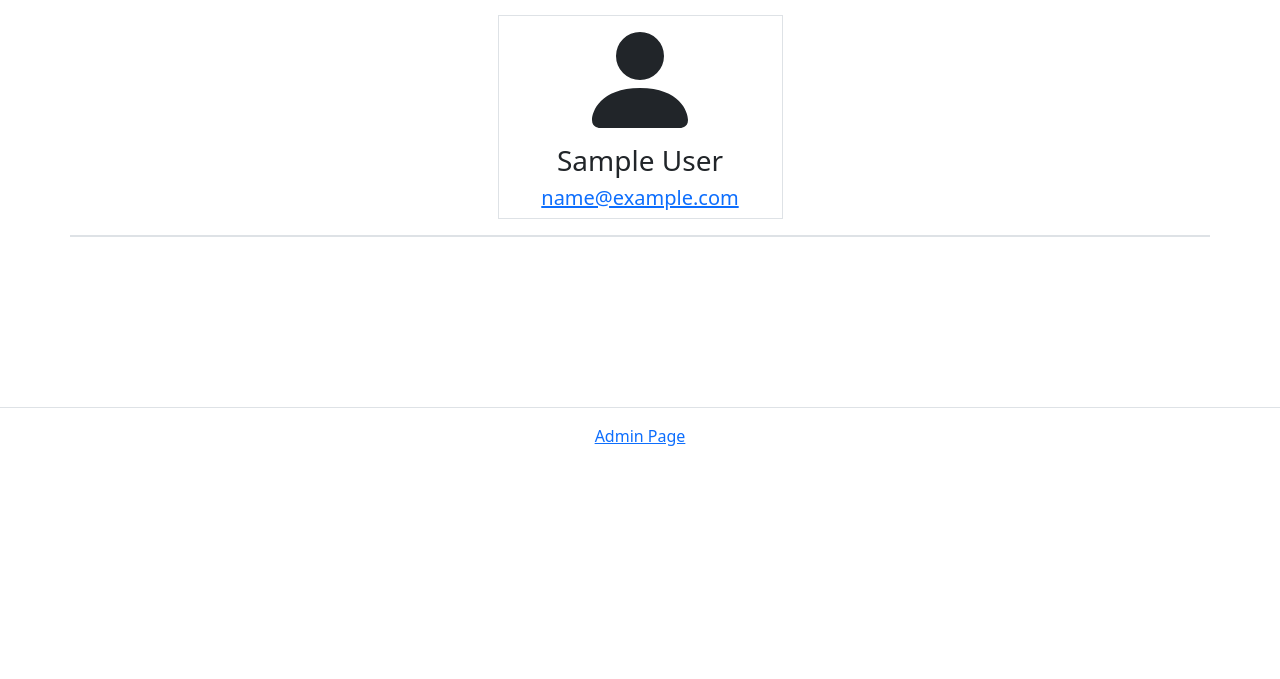
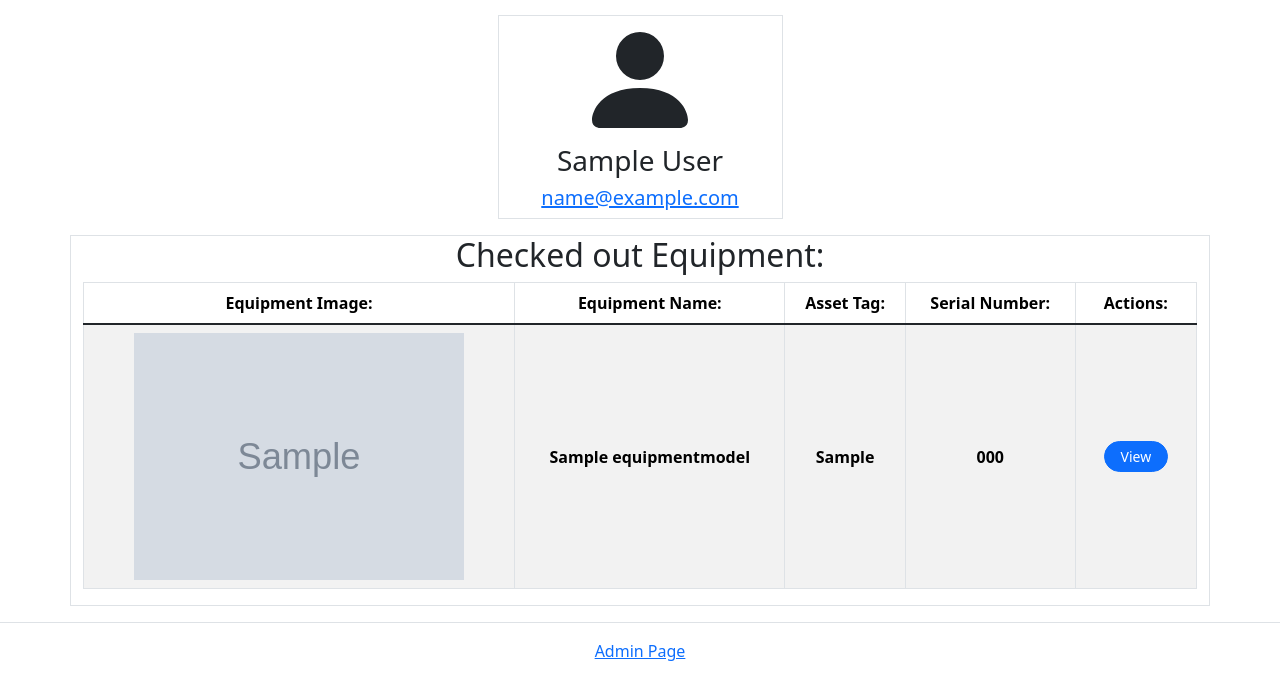
Before and after one commit to C0atRack/Django-Equipment-Management, a Django app: page /user/profile/1 in a window 1280 px wide. Shown: the part 336-1015 px from the top of the page. Before the commit the page ends 782 px from the top, so only its background shows below. Run offline with Django 4.2, Linux system fonts and the light colour scheme; tables that the repository leaves empty hold one stand-in row (values such as "Sample post"); grey boxes marked "Sample" are stand-in pictures; lists and menus that the app fills with data are empty; some libraries are stand-ins or nearby versions; grey boxes are pictures that could not be loaded.

Commit message:
The profile page is almost done. It now lists all equipment in an employee's name

```diff
--- a/equipment_app/templates/equipment_app/employee_detail.html
+++ b/equipment_app/templates/equipment_app/employee_detail.html
@@ -1,7 +1,7 @@
 {% extends "equipment_app/base.html" %}
 {% load static %}
 {%block content%}
-<div class="container-md">
+<div class="container-md mb-3">
     <div class="row my-3 justify-content-center text-center align-center">
         <div class="col-md-3 border">
             <!-- From https://icons.getbootstrap.com/icons/person-fill/ -->
@@ -13,9 +13,46 @@
             <h5 class="text-center text-break"><a href="mailto:{{employee_user.email}}">{{employee_user.email}}</a></h5>
         </div>
     </div>
-    <div class="row mb-3 justify-content-center">
-        <div class="col-lg border">
-
+    <div class="row justify-content-center border-top border-end border-start ">
+        <div class="col-lg text-center ">
+            <h2>Checked out Equipment:</h2>
+        </div>
+    </div>
+    <div class="row justify-content-center border-end border-start border-bottom">
+        <div class="col-lg text-center ">
+            <div class="col-lg text-center table-responsive">
+                <table class="table table-striped table-bordered table-hover" z-index = -1>
+                    <thead>
+                        <tr>
+                            <th scope="columnheader" >Equipment Image: </th>
+                            <th scope="columnheader" >Equipment Name: </th>
+                            <th scope="columnheader" >Asset Tag: </th>
+                            <th scope="columnheader" >Serial Number: </th>
+                            <th scope="columnheader" aira-label="Equipment Action Buttons">Actions:</th>
+                        </tr>
+                    </thead>
+                    <tbody class="table-group-divider">
+                    {% for equipment in aff_equipment %}
+                        <tr>
+                            <th scope="cell" class="align-middle">
+                                <img alt="Photo of {{object}}" class="image-fluid" style="width: 20vw; min-width: 330px;" src="{% get_media_prefix %}{{equipment.Img}}">
+                            </th>
+                            <th scope="cell" class="align-middle">{{equipment}}</th>
+                            <th scope="cell" class="align-middle">{{equipment.AssetTag}}</th>
+                            <th scope="cell" class="align-middle">{{equipment.SerialNumber}}</th>
+                            <th scope="cell" class="align-middle">
+                                <div class="d-flex justify-content-center">
+                                    <a aria-label="View {{equipment}} information" class="btn btn-primary btn-sm rounded-pill px-3 mx-2" href="{{equipment.get_absolute_url}}">View</a>
+                                    {% if perms.equipment_app.can_edit %}
+                                    {% endif %}
+                                </div>
+                            </th>
+                        </tr>
+                    {% endfor %}
+                    </tbody>
+                </table>
+                </div>
+            </div>
         </div>
     </div>
 </div>
--- a/equipment_app/views.py
+++ b/equipment_app/views.py
@@ -115,6 +115,9 @@ class EmployeeDetail(DeleteView, BootstrapThemeMixin):
     def get_context_data(self, **kwargs: Any) -> dict[str, Any]:
         context = super().get_context_data(**kwargs)
         context['employee_user'] = self.object.AffUser
+        context['aff_equipment'] = EquipmentModel.objects.filter(CheckedOutTo=self.object)
+
+
         return context
 
 class EquipmentList(ListView, BootstrapThemeMixin):
```
